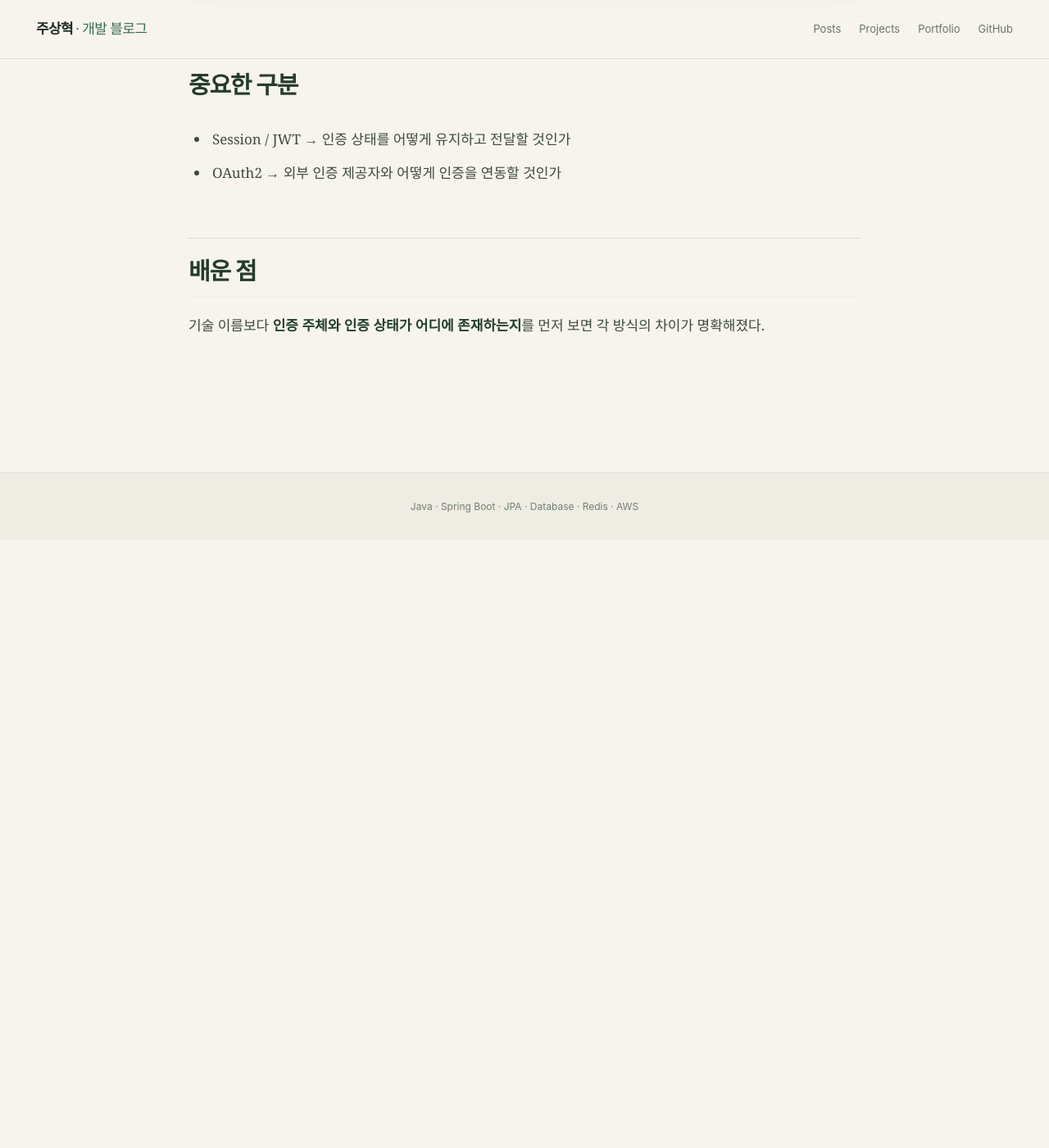
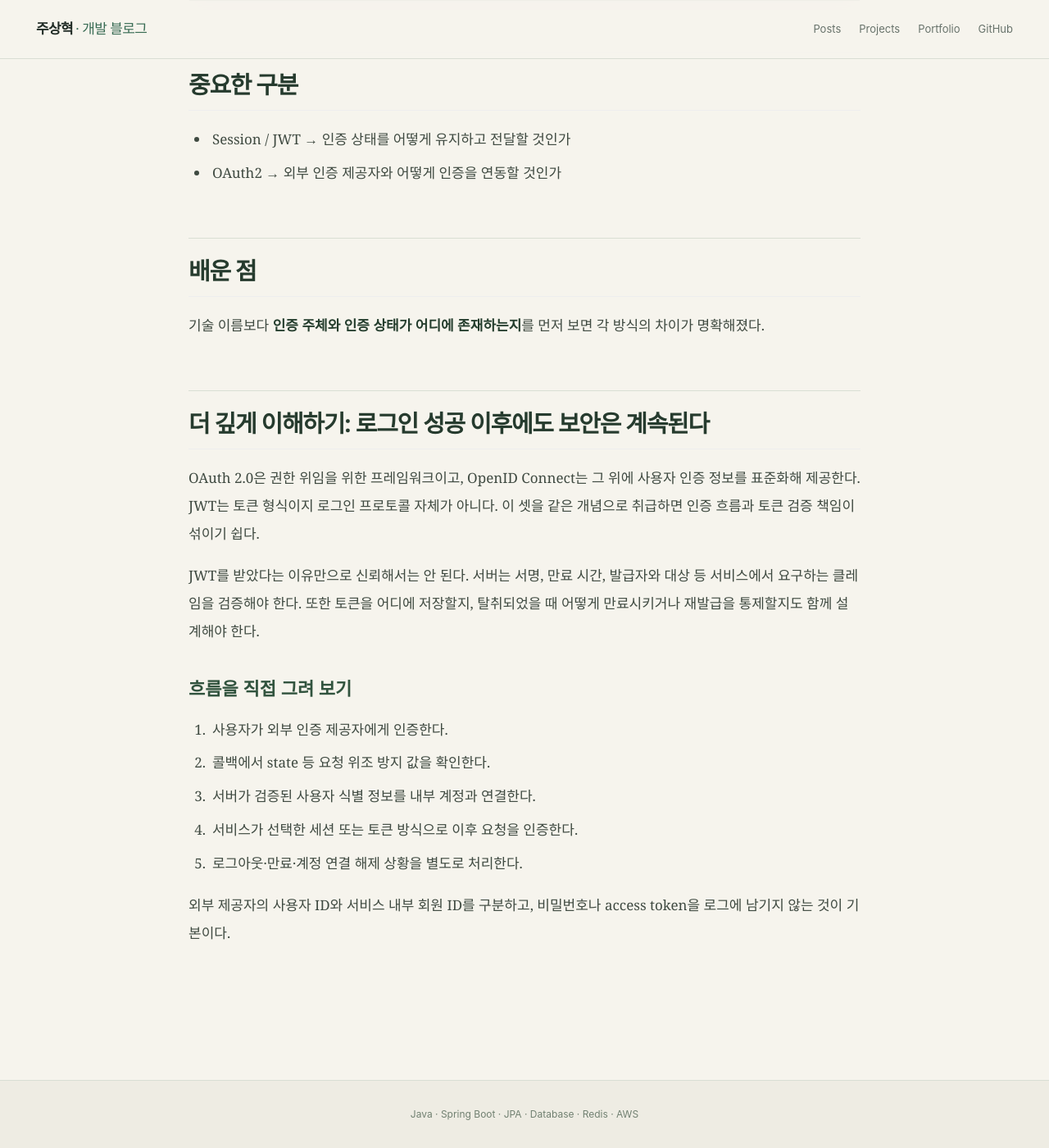
Before and after one commit to zuzusnasna/zuzusnasna.github.io, a Jekyll site: the page built from _posts/2026-09-30-spring-security-oauth-jwt.md, in a window 1280 px wide and 1400 px high, scrolled down 1661 px. Shown: the whole window at 82% size. Built offline with Jekyll 4.4.1, drawn with Linux system fonts in a browser that asks for light colours; before the commit the page ends 2320 px from its top, so only the background shows below that.

Commit message:
docs: expand learning notes with practical reasoning

```diff
--- a/_posts/2026-09-30-spring-security-oauth-jwt.md
+++ b/_posts/2026-09-30-spring-security-oauth-jwt.md
@@ -50,3 +50,18 @@ Callback
 ## 배운 점
 
 기술 이름보다 **인증 주체와 인증 상태가 어디에 존재하는지**를 먼저 보면 각 방식의 차이가 명확해졌다.
+
+## 더 깊게 이해하기: 로그인 성공 이후에도 보안은 계속된다
+
+OAuth 2.0은 권한 위임을 위한 프레임워크이고, OpenID Connect는 그 위에 사용자 인증 정보를 표준화해 제공한다. JWT는 토큰 형식이지 로그인 프로토콜 자체가 아니다. 이 셋을 같은 개념으로 취급하면 인증 흐름과 토큰 검증 책임이 섞이기 쉽다.
+
+JWT를 받았다는 이유만으로 신뢰해서는 안 된다. 서버는 서명, 만료 시간, 발급자와 대상 등 서비스에서 요구하는 클레임을 검증해야 한다. 또한 토큰을 어디에 저장할지, 탈취되었을 때 어떻게 만료시키거나 재발급을 통제할지도 함께 설계해야 한다.
+
+### 흐름을 직접 그려 보기
+1. 사용자가 외부 인증 제공자에게 인증한다.
+2. 콜백에서 state 등 요청 위조 방지 값을 확인한다.
+3. 서버가 검증된 사용자 식별 정보를 내부 계정과 연결한다.
+4. 서비스가 선택한 세션 또는 토큰 방식으로 이후 요청을 인증한다.
+5. 로그아웃·만료·계정 연결 해제 상황을 별도로 처리한다.
+
+외부 제공자의 사용자 ID와 서비스 내부 회원 ID를 구분하고, 비밀번호나 access token을 로그에 남기지 않는 것이 기본이다.
```
